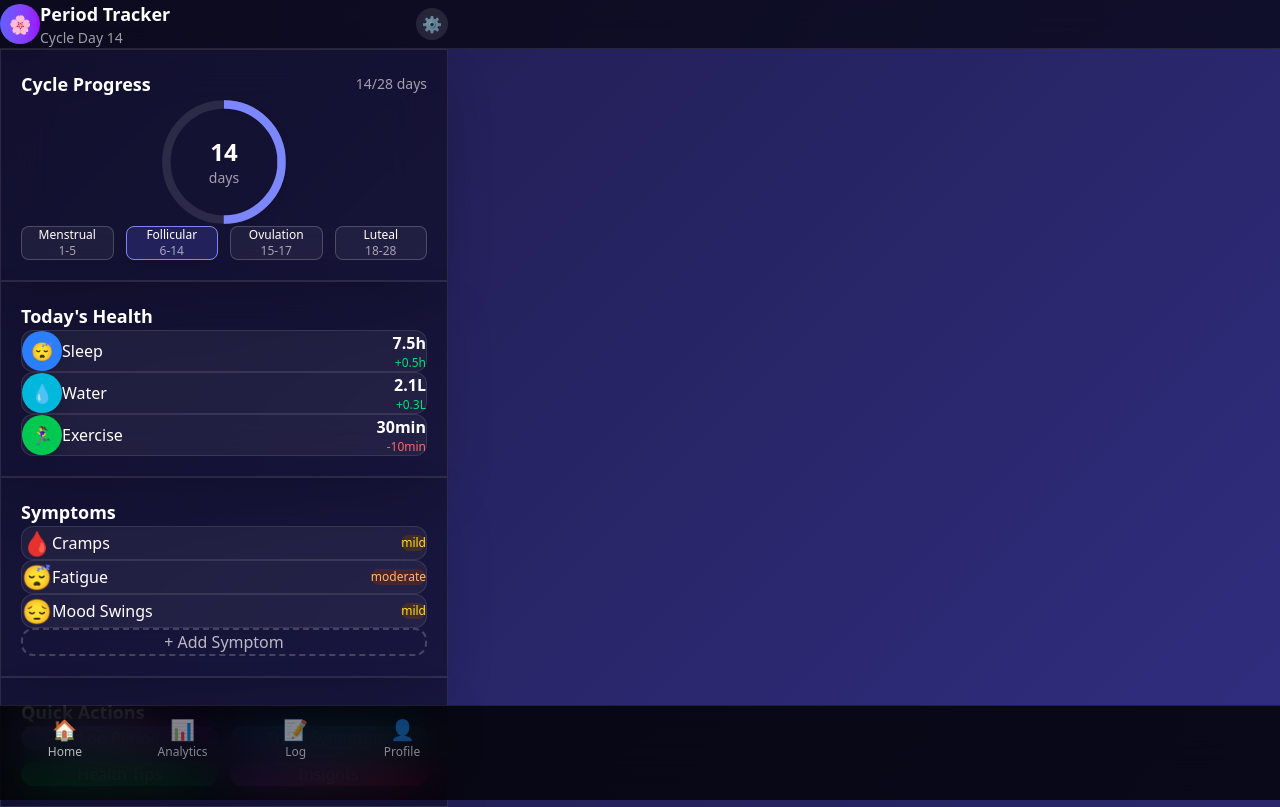
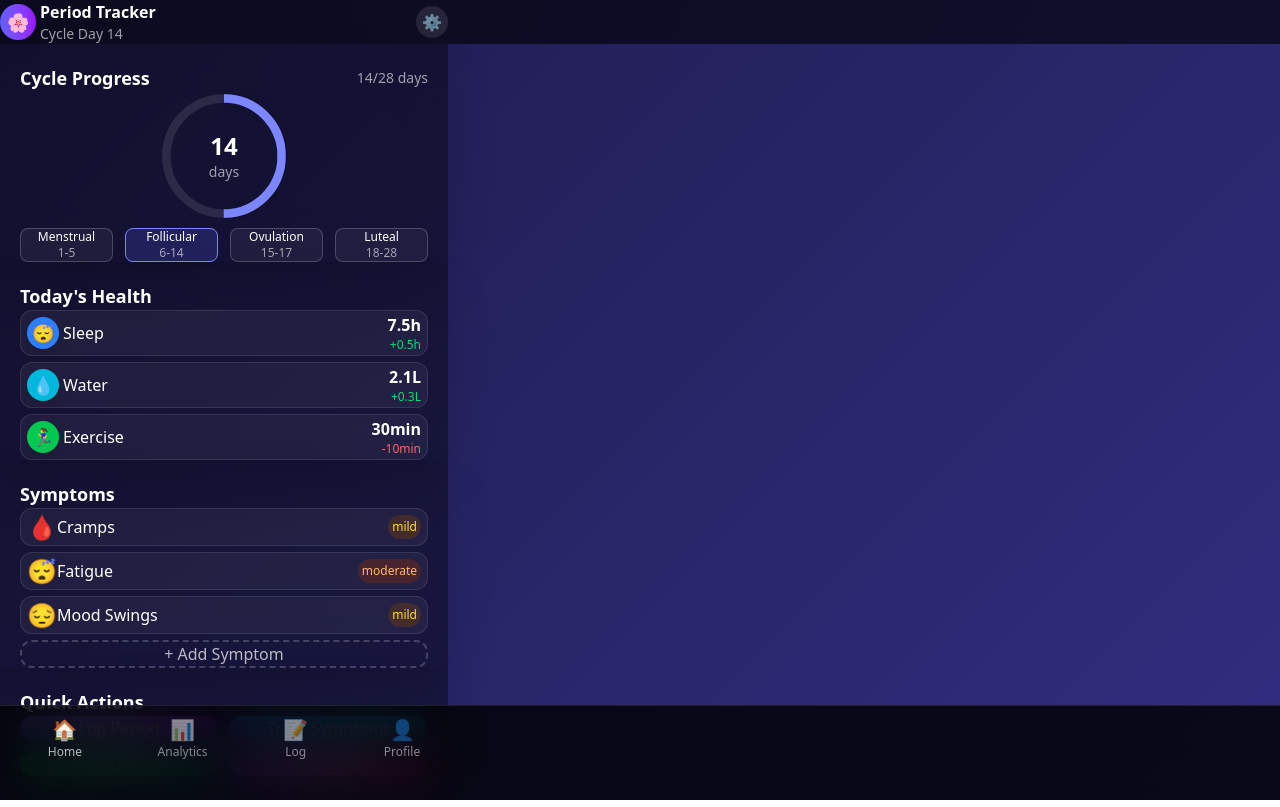
Before and after one commit to Amarjeet2629/period-tracker, a Next.js app: page / in a window 1280 px wide. Built offline with nearby package versions, Linux system fonts and the light colour scheme.

Commit message:
fix  layout issues

```diff
--- a/src/components/CycleProgress.tsx
+++ b/src/components/CycleProgress.tsx
@@ -8,9 +8,10 @@ export const CycleProgress = ({ cycleDay, cycleLength, }: { cycleDay: number, cy
 
     return (
         <div
-            className="bg-black/40 backdrop-blur-xl border border-white/10 shadow-2xl"
+            className="bg-black/40 backdrop-blur-xl shadow-2xl"
             style={{
-                padding: '20px'
+                padding: '20px',
+                paddingBottom: '0px'
             }}
         >
             <div className="flex items-center justify-between mb-6">
@@ -52,7 +53,7 @@ export const CycleProgress = ({ cycleDay, cycleLength, }: { cycleDay: number, cy
             </div>
 
             {/* Phase Indicator */}
-            <div className="grid grid-cols-4 gap-3">
+            <div style ={{marginTop: '8px'}} className="grid grid-cols-4 gap-3">
                 {cyclePhases.map((phase) => (
                     <div
                         key={phase.name}
--- a/src/components/Header.tsx
+++ b/src/components/Header.tsx
@@ -1,15 +1,15 @@
 export const Header = ({ cycleDay }: { cycleDay: number }) => {
     return (
-        <header className="bg-black/60 backdrop-blur-xl border-b border-white/10 sticky top-0 z-50">
+        <header className="bg-black/60 backdrop-blur-xl sticky top-0 z-50">
             <div className="max-w-md mx-auto px-4 py-4">
                 <div className="flex items-center justify-between">
                     <div className="flex items-center space-x-3">
-                        <div className="w-10 h-10 bg-gradient-to-r from-indigo-500 to-purple-600 rounded-full flex items-center justify-center shadow-lg">
+                        <div style={{ marginRight: '4px' }} className="w-9 h-9 bg-gradient-to-r from-indigo-500 to-purple-600 rounded-full flex items-center justify-center shadow-lg">
                             <span className="text-white text-lg">🌸</span>
                         </div>
-                        <div>
-                            <h1 className="text-lg font-semibold text-white">Period Tracker</h1>
-                            <p className="text-sm text-white/60">Cycle Day {cycleDay}</p>
+                        <div className="flex flex-col">
+                            <p className="text-md font-semibold text-white">Period Tracker</p>
+                            <span className="text-sm text-white/60 -mt-1">Cycle Day {cycleDay}</span>
                         </div>
                     </div>
                     <button className="w-8 h-8 bg-white/10 hover:bg-white/20 rounded-full flex items-center justify-center transition-colors">
--- a/src/components/HealthMetric.tsx
+++ b/src/components/HealthMetric.tsx
@@ -7,17 +7,18 @@ export const HealthMetric = () => {
 
     return (
         <div
-            className="bg-black/40 backdrop-blur-xl border border-white/10 shadow-2xl"
+            className="bg-black/40 backdrop-blur-xl shadow-2xl"
             style={{
-                padding: '20px'
+                padding: '20px',
+                paddingBottom: '0px'
             }}
         >
             <h2 className="text-lg font-semibold text-white mb-6">Today&apos;s Health</h2>
             <div className="space-y-4">
-                {healthMetrics.map((metric) => (
-                    <div key={metric.name} className="flex items-center justify-between p-4 bg-white/5 rounded-xl border border-white/10 hover:bg-white/10 transition-colors">
+                {healthMetrics.map((metric, index) => (
+                    <div style={{ paddingLeft: '6px', paddingRight: '6px', paddingTop: '2px', paddingBottom: '2px', marginBottom: index === healthMetrics.length - 1 ? '0px' : '6px' }} key={metric.name} className="flex items-center justify-between bg-white/5 rounded-xl border border-white/10 hover:bg-white/10 transition-colors">
                         <div className="flex items-center space-x-4">
-                            <div className={`w-10 h-10 ${metric.color} rounded-full flex items-center justify-center shadow-lg`}>
+                            <div style={{ marginRight: '4px' }} className={`w-8 h-8 ${metric.color} rounded-full flex items-center justify-center shadow-lg`}>
                                 <span className="text-white text-lg">{metric.icon}</span>
                             </div>
                             <span className="font-medium text-white">{metric.name}</span>
--- a/src/components/QuickActions.tsx
+++ b/src/components/QuickActions.tsx
@@ -1,9 +1,10 @@
 export const QuickActions = () => {
     return (
         <div
-            className="bg-black/40 backdrop-blur-xl border border-white/10 shadow-2xl"
+            className="bg-black/40 backdrop-blur-xl shadow-2xl"
             style={{
-                padding: '20px'
+                padding: '20px',
+                paddingBottom: '0px'
             }}
         >
             <h2 className="text-lg font-semibold text-white mb-6">Quick Actions</h2>
--- a/src/components/Symptoms.tsx
+++ b/src/components/Symptoms.tsx
@@ -7,20 +7,21 @@ export const Symptoms = () => {
 
     return (
         <div
-            className="bg-black/40 backdrop-blur-xl border border-white/10 shadow-2xl"
+            className="bg-black/40 backdrop-blur-xl shadow-2xl"
             style={{
-                padding: '20px'
+                padding: '20px',
+                paddingBottom: '0px'
             }}
         >
             <h2 className="text-lg font-semibold text-white mb-6">Symptoms</h2>
             <div className="space-y-4">
                 {symptoms.map((symptom) => (
-                    <div key={symptom.name} className="flex items-center justify-between p-4 bg-white/5 rounded-xl border border-white/10 hover:bg-white/10 transition-colors">
+                    <div style={{paddingLeft: '6px', paddingRight: '6px', paddingTop: '2px', paddingBottom: '2px', marginBottom: '6px'}} key={symptom.name} className="flex items-center justify-between bg-white/5 rounded-xl border border-white/10 hover:bg-white/10 transition-colors">
                         <div className="flex items-center space-x-4">
                             <span className="text-2xl">{symptom.icon}</span>
                             <span className="font-medium text-white">{symptom.name}</span>
                         </div>
-                        <span className={`px-2 py-1 rounded-full text-xs font-medium ${
+                        <span style={{ padding: '4px' }} className={`px-2 py-1 rounded-full text-xs font-medium ${
                             symptom.severity === 'mild' ? 'bg-yellow-900/40 text-yellow-300' :
                             symptom.severity === 'moderate' ? 'bg-orange-900/40 text-orange-300' :
                             'bg-red-900/40 text-red-300'
```
